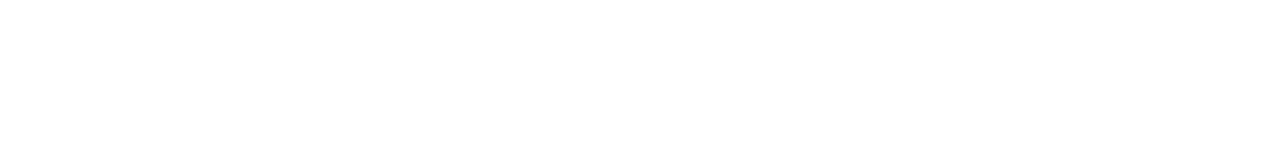
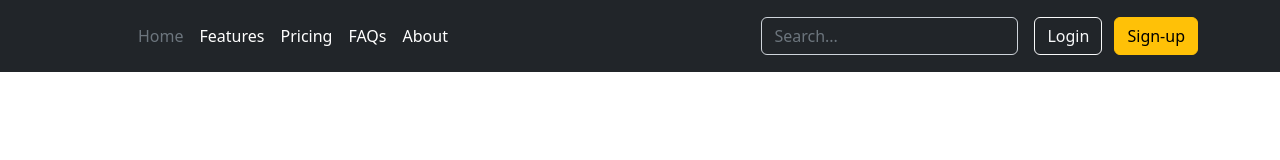
Before and after one commit to phoebus1997/phoebus1997.github.io, a plain HTML site: page index.html in a window 1280 px wide. Drawn offline with nearby package versions, Linux system fonts and the light colour scheme.

Commit message:
Update index.html
Added navbar

```diff
--- a/index.html
+++ b/index.html
@@ -8,6 +8,31 @@
 	<script src="https://cdn.jsdelivr.net/npm/bootstrap@5.2.0/dist/js/bootstrap.bundle.min.js" integrity="sha384-A3rJD856KowSb7dwlZdYEkO39Gagi7vIsF0jrRAoQmDKKtQBHUuLZ9AsSv4jD4Xa" crossorigin="anonymous"></script>
 </head>
 <body>
+	<header class="p-3 text-bg-dark">
+	    <div class="container">
+	      	<div class="d-flex flex-wrap align-items-center justify-content-center justify-content-lg-start">
+	        	<a href="/" class="d-flex align-items-center mb-2 mb-lg-0 text-white text-decoration-none">
+	          		<svg class="bi me-2" width="40" height="32" role="img" aria-label="Bootstrap"><use xlink:href="#bootstrap"></use></svg>
+        		</a>
 
+	        	<ul class="nav col-12 col-lg-auto me-lg-auto mb-2 justify-content-center mb-md-0">
+    	      		<li><a href="#" class="nav-link px-2 text-secondary">Home</a></li>
+        	  		<li><a href="#" class="nav-link px-2 text-white">Features</a></li>
+          			<li><a href="#" class="nav-link px-2 text-white">Pricing</a></li>
+          			<li><a href="#" class="nav-link px-2 text-white">FAQs</a></li>
+	          		<li><a href="#" class="nav-link px-2 text-white">About</a></li>
+    	    	</ul>
+
+	        	<form class="col-12 col-lg-auto mb-3 mb-lg-0 me-lg-3" role="search">
+			        <input type="search" class="form-control form-control-dark text-bg-dark" placeholder="Search..." aria-label="Search">
+	    	    </form>
+
+	        	<div class="text-end">
+    	      		<button type="button" class="btn btn-outline-light me-2">Login</button>
+        			<button type="button" class="btn btn-warning">Sign-up</button>
+    	    	</div>
+	    	</div>
+    	</div>
+	</header>
 </body>
 </html>
```
